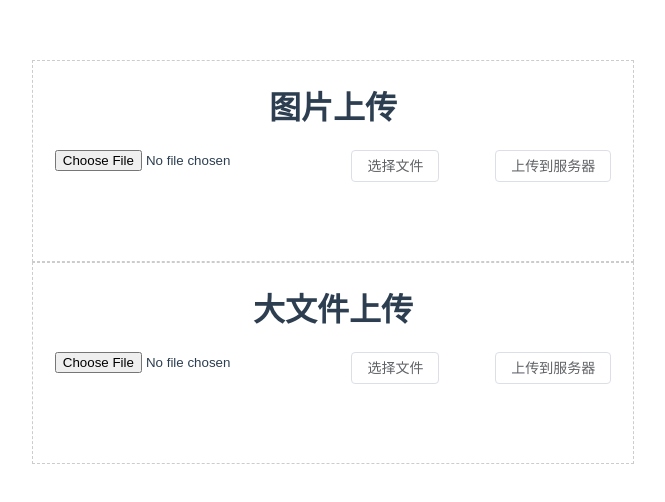
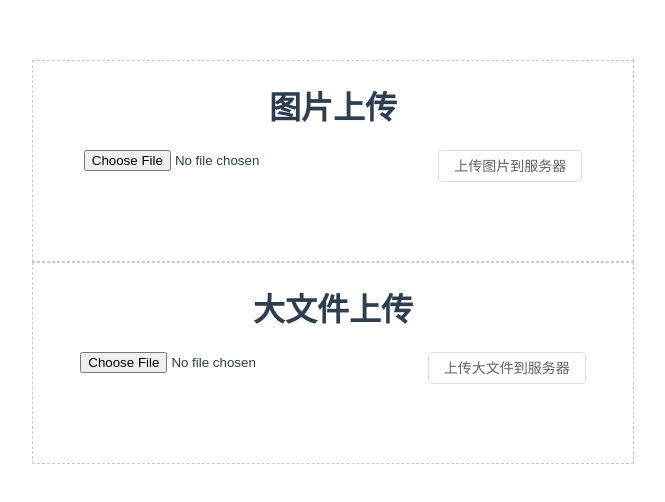
Before and after one commit to imber-web/vue3-vite-demo, a Vue app: page / in a window 1280 px wide. Shown: the top 502 px of the page, without its empty margins (307-972 px from the left). Built offline with nearby package versions, Linux system fonts and the light colour scheme.

Commit message:
feat:spark

```diff
--- a/src/env.d.ts
+++ b/src/env.d.ts
@@ -6,3 +6,5 @@ declare module '*.vue' {
   const component: DefineComponent<{}, {}, any>
   export default component
 }
+
+declare module 'spark-md5'
--- a/src/views/big-file-upload/bigfileUpload.vue
+++ b/src/views/big-file-upload/bigfileUpload.vue
@@ -1,6 +1,7 @@
 <script setup lang="ts">
 import axios from 'axios'
 import { ref } from 'vue'
+import SparkMD5 from 'spark-md5'
 // https://juejin.cn/post/6915795898609975309
 defineProps<{ msg: string }>()
 const myRef = ref<HTMLInputElement | null>(null)
@@ -25,7 +26,15 @@ const changeBuffer = (file: Blob) => {
     console.log(fileReader)
     fileReader.onload = (e) => {
       let buffer = e.target?.result
-      console.log(buffer)
+      let spark = new SparkMD5.ArrayBuffer()
+      let HASH: any
+      let suffix: any
+      console.log('buffer', buffer)
+      console.log('spark', spark)
+      spark.append(buffer)
+      console.log('spark2', spark)
+      HASH = spark.end()
+      console.log(HASH, 'HASH')
     }
   })
 }
@@ -35,8 +44,6 @@ const changeBuffer = (file: Blob) => {
 // FormData可以看做是一个应用数据的场景。
 // -Blob作为一个整体文件，适合用于传输；
 // 而只有需要关注细节（比如要修改某一段数据时），才需要用到ArrayBuffer
-
-const updateFile = () => {}
 </script>
 
 <template>
@@ -50,8 +57,7 @@ const updateFile = () => {}
         accept=".png,.jpg,.jpeg"
         ref="myRef"
       />
-      <el-button @click="chooseFile">选择文件</el-button>
-      <el-button @click="updateFile">上传到服务器</el-button>
+      <el-button @click="chooseFile">上传大文件到服务器</el-button>
     </div>
   </div>
 </template>
--- a/src/views/big-file-upload/imgUpload.vue
+++ b/src/views/big-file-upload/imgUpload.vue
@@ -2,26 +2,25 @@
 import axios from 'axios'
 import { ref } from 'vue'
 
+axios.defaults.headers.post['Content-Type'] = 'multipart/form-data'
 defineProps<{ msg: string }>()
+
 const myRef = ref<HTMLInputElement | null>(null)
-const chooseFile = () => {
+
+const chooseImg = () => {
   // @ts-ignore
   const file = myRef.value.files[0]
   let formData = new FormData()
   formData.append('file', file)
   formData.append('filename', file.name)
-  console.log(formData)
-  axios.defaults.headers.post['Content-Type'] = 'multipart/form-data'
   axios({
     method: 'post',
-    url: 'http://localhost:8000/upload_single',
+    url: 'http://localhost:8000/upload_img',
     data: formData
   }).then((res) => {
     console.log(res.data)
   })
 }
-
-const updateFile = () => {}
 </script>
 
 <template>
@@ -34,8 +33,7 @@ const updateFile = () => {}
         accept=".png,.jpg,.jpeg"
         ref="myRef"
       />
-      <el-button @click="chooseFile">选择文件</el-button>
-      <el-button @click="updateFile">上传到服务器</el-button>
+      <el-button @click="chooseImg">上传图片到服务器</el-button>
     </div>
   </div>
 </template>
```
